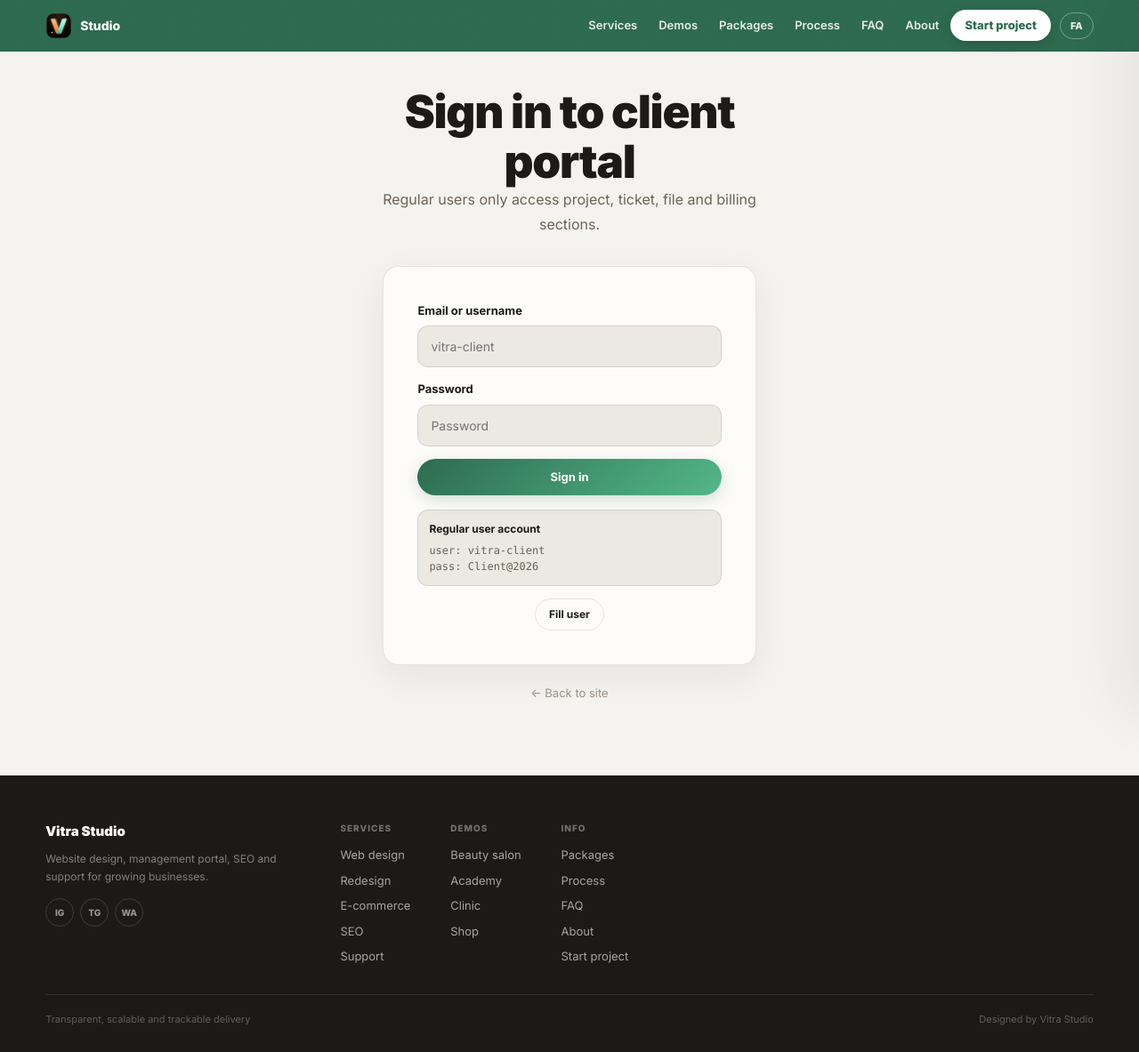
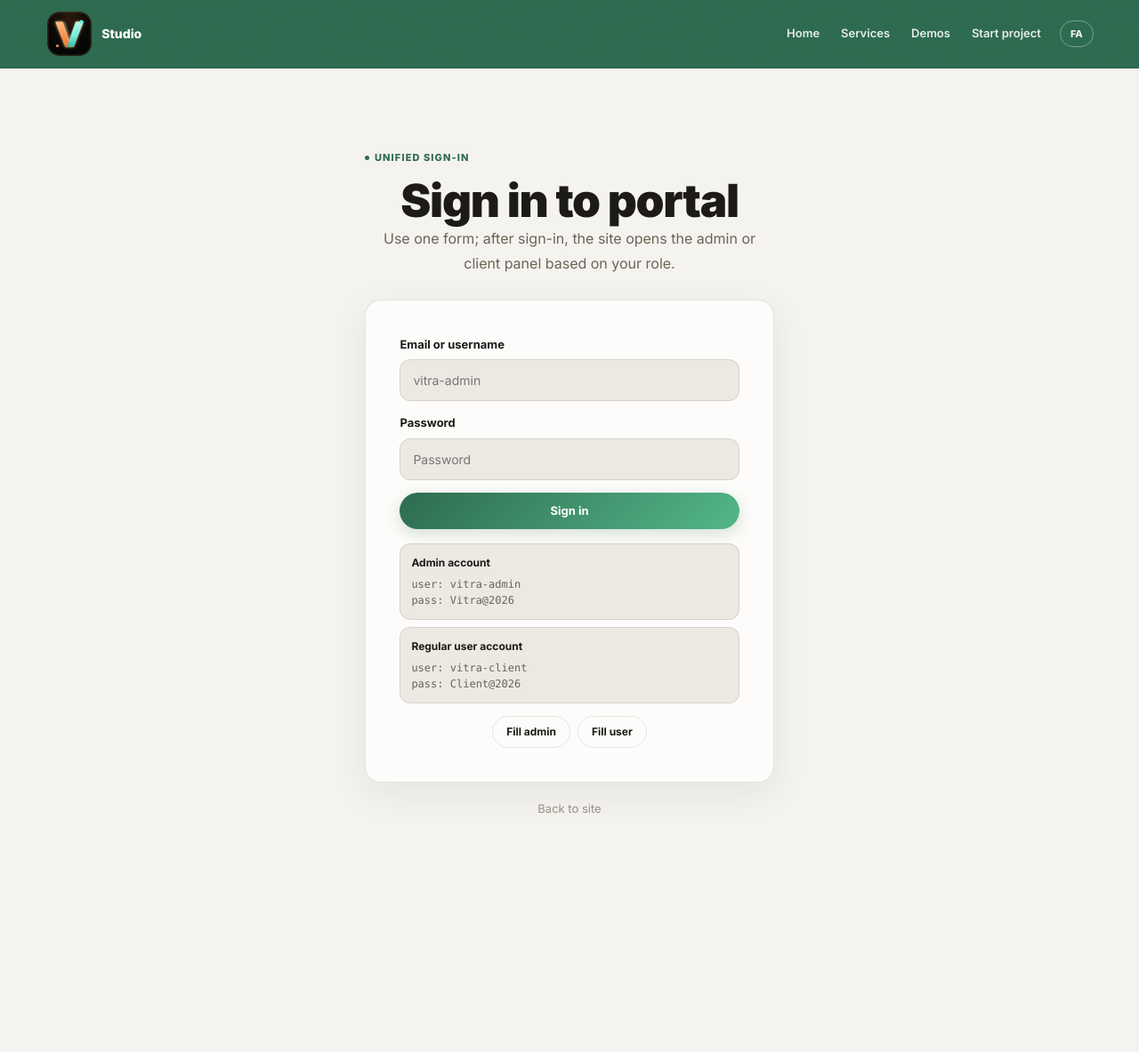
Before and after one commit to mehdimoosavi752-source/vitra-studio, a PHP site: page /login.html in a window 1280 px wide. Shown: the whole page at 89% size. After the commit the page ends 915 px from the top, so only its background shows below. Run offline with PHP 8.4, Linux system fonts and the light colour scheme; some web fonts are replaced.

Commit message:
Add files via upload

```diff
--- a/app.js
+++ b/app.js
@@ -324,9 +324,10 @@
       var u = ((loginForm.querySelector('[name=username]') || loginForm.querySelector('[name=email]') || {}).value || '').trim().toLowerCase();
       var p = ((loginForm.querySelector('[name=password]') || {}).value || '').trim();
       var account = demoAccounts[u];
-      var loginScope = loginForm.dataset.loginScope || (document.body.dataset.page === 'admin-login' ? 'admin' : 'client');
+      var loginScope = loginForm.dataset.loginScope || (document.body.dataset.page === 'admin-login' ? 'admin' : 'any');
       var error = document.querySelector('[data-login-error]');
-      if (!account || account.password !== p || account.role !== loginScope) {
+      var scopeMismatch = account && loginScope !== 'any' && account.role !== loginScope;
+      if (!account || account.password !== p || scopeMismatch) {
         if (error) {
           error.hidden = false;
           error.textContent = lang === 'en' ? 'Username or password is incorrect for this portal.' : 'نام کاربری یا رمز عبور برای این پنل درست نیست.';
@@ -353,7 +354,7 @@
     if (pageName !== 'admin' && pageName !== 'client') return;
     var user = getAuthUser();
     if (!user) {
-      window.location.href = pageName === 'admin' ? 'admin-login.html' : 'login.html';
+      window.location.href = 'login.html';
       return;
     }
     if (pageName === 'admin' && user.role !== 'admin') {
@@ -415,6 +416,60 @@
   });
 
   /* ── 12. APPLY LANGUAGE ON LOAD ──────────────────── */
+  function initPortalPages() {
+    var pageName = (document.body.dataset.page || '').toLowerCase();
+    if (pageName !== 'admin' && pageName !== 'client') return;
+
+    var main = document.querySelector(pageName === 'admin' ? '.portal-main' : '.real-main');
+    var sidebar = document.querySelector(pageName === 'admin' ? '.sidebar nav' : '.real-sidebar nav');
+    if (!main || !sidebar) return;
+
+    var defaultPanel = pageName === 'admin' ? 'overview' : 'dashboard';
+    var links = Array.prototype.slice.call(sidebar.querySelectorAll('a[href^="#"]'));
+
+    function showPanel(rawId, shouldScroll) {
+      var id = (rawId || defaultPanel).replace('#', '');
+      var target = main.querySelector('#' + CSS.escape(id));
+      if (!target) {
+        id = defaultPanel;
+        target = main.querySelector('#' + CSS.escape(id));
+      }
+      if (!target) return;
+
+      main.querySelectorAll(':scope > section[id], :scope > [data-panel-for]').forEach(function(section) {
+        var belongsTo = section.getAttribute('data-panel-for');
+        var isActive = section.id === id || belongsTo === id;
+        section.classList.toggle('active-panel', isActive);
+        section.setAttribute('aria-hidden', isActive ? 'false' : 'true');
+      });
+
+      links.forEach(function(link) {
+        var active = (link.getAttribute('href') || '') === '#' + id;
+        link.classList.toggle('active', active);
+        if (active) link.setAttribute('aria-current', 'page');
+        else link.removeAttribute('aria-current');
+      });
+
+      if (shouldScroll !== false) window.scrollTo({ top: 0, behavior: 'smooth' });
+    }
+
+    links.forEach(function(link) {
+      link.addEventListener('click', function(e) {
+        e.preventDefault();
+        var id = (link.getAttribute('href') || '').replace('#', '') || defaultPanel;
+        if (location.hash !== '#' + id) location.hash = id;
+        showPanel(id, true);
+      });
+    });
+
+    window.addEventListener('hashchange', function() {
+      showPanel(location.hash || defaultPanel, true);
+    });
+    showPanel(location.hash || defaultPanel, false);
+  }
+
+  initPortalPages();
+
   applyLang(lang);
 
   /* ── 12b. WORDPRESS-LIKE SITE EDITOR ─────────────── */
--- a/client.html
+++ b/client.html
@@ -40,6 +40,7 @@
         <small data-fa="دسترسی کاربر عادی" data-en="Regular user access">دسترسی کاربر عادی</small>
       </div>
       <nav>
+        <a href="#requests" data-fa="درخواست‌ها" data-en="Requests">درخواست‌ها</a>
         <a href="#dashboard" data-fa="داشبورد" data-en="Dashboard">داشبورد</a>
         <a href="#timeline" data-fa="مسیر پروژه" data-en="Project Timeline">مسیر پروژه</a>
         <a href="#services" data-fa="خدمات فعال" data-en="Active Services">خدمات فعال</a>
@@ -68,7 +69,7 @@
         </div>
       </section>
 
-      <section class="portal-stats" aria-label="project stats">
+      <section class="portal-stats" data-panel-for="dashboard" aria-label="project stats">
         <article><span data-fa="پیشرفت پروژه" data-en="Project Progress">پیشرفت پروژه</span><strong>82%</strong><small data-fa="مرحله محتوا و تست" data-en="Content and testing phase">مرحله محتوا و تست</small></article>
         <article><span data-fa="تیکت باز" data-en="Open Tickets">تیکت باز</span><strong data-ticket-count>3</strong><small data-fa="یک مورد فوری" data-en="One urgent item">یک مورد فوری</small></article>
         <article><span data-fa="تحویل‌ها" data-en="Deliverables">تحویل‌ها</span><strong>14</strong><small data-fa="طراحی، فایل و گزارش" data-en="Design, files and reports">طراحی، فایل و گزارش</small></article>
--- a/login.html
+++ b/login.html
@@ -3,155 +3,73 @@
 <head>
   <meta charset="utf-8"/>
   <meta name="viewport" content="width=device-width,initial-scale=1"/>
-  <title data-fa="ورود کاربر — ویترا استودیو" data-en="Client Sign In — Vitra Studio">ورود کاربر — ویترا استودیو</title>
-  <meta name="description" data-fa-content="ورود کاربران عادی به پنل پروژه ویترا استودیو." data-en-content="Client sign-in for the Vitra Studio project portal." content="ورود کاربران عادی به پنل پروژه ویترا استودیو."/>
+  <title data-fa="ورود به پنل — ویترا استودیو" data-en="Portal Login — Vitra Studio">Portal Login — Vitra Studio</title>
   <meta name="robots" content="noindex,nofollow"/>
-  <!-- Security Meta Tags -->
-  <meta http-equiv="X-Content-Type-Options" content="nosniff"/>
-  <meta http-equiv="X-Frame-Options" content="SAMEORIGIN"/>
-  <meta http-equiv="Referrer-Policy" content="strict-origin-when-cross-origin"/>
-  <meta http-equiv="Permissions-Policy" content="camera=(), microphone=(), geolocation=()"/>
   <link rel="icon" type="image/svg+xml" href="assets/favicon.svg"/>
   <link rel="stylesheet" href="styles.css"/>
-
-  <meta property="og:type" content="website"/>
-  <meta property="og:site_name" content="Vitra Studio"/>
-  <meta property="og:image" content="assets/og-image.jpg"/>
-  <meta name="twitter:card" content="summary_large_image"/>
-  <!-- Performance: Font Preloads -->
-  <link rel="preload" href="https://fonts.gstatic.com/s/vazirmatn/v13/Ybj--hiO9bHBbkU2uB-TB7Xm5ps.woff2" as="font" type="font/woff2" crossorigin/>
-  <link rel="preload" href="https://fonts.gstatic.com/s/fraunces/v24/6NUh8FyLNQOQZAnv9ZwNjuc.woff2" as="font" type="font/woff2" crossorigin/>
-  <!-- DNS Prefetch -->
-  <link rel="dns-prefetch" href="https://fonts.googleapis.com"/>
-  <link rel="dns-prefetch" href="https://fonts.gstatic.com"/>
-  <!-- Preconnect -->
-  <link rel="preconnect" href="https://fonts.googleapis.com"/>
-  <link rel="preconnect" href="https://fonts.gstatic.com" crossorigin/>
-  <link rel="canonical" href="https://yourdomain.com/login.html"/>
-  <meta name="robots" content="noindex,nofollow"/>
 </head>
 <body data-page="login">
   <header class="topbar" id="topbar">
     <a class="brand" href="index.html">
-      <span class="brand-mark"><img src="assets/vitra-logo.svg" alt=""/></span>
-      <span class="brand-name" data-fa="ویترا استودیو" data-en="Vitra Studio">ویترا استودیو</span>
+      <img src="assets/vitra-logo.svg" alt="Vitra Studio logo"/>
+      <span class="brand-name" data-fa="ویترا استودیو" data-en="Vitra Studio">Vitra Studio</span>
     </a>
     <nav class="t-nav">
-      <a href="services.html"  data-fa="خدمات"    data-en="Services" >خدمات</a>
-      <a href="portfolio.html" data-fa="دموها"     data-en="Demos" >دموها</a>
-      <a href="packages.html"  data-fa="پکیج‌ها"   data-en="Packages" >پکیج‌ها</a>
-      <a href="process.html"   data-fa="فرایند"    data-en="Process" >فرایند</a>
-      <a href="faq.html"       data-fa="سوالات"    data-en="FAQ" >سوالات</a>
-      <a href="about.html"     data-fa="درباره"    data-en="About" >درباره</a>
-      <a class="cta" href="order.html" data-fa="شروع پروژه" data-en="Start project">شروع پروژه</a>
+      <a href="index.html" data-fa="خانه" data-en="Home">Home</a>
+      <a href="services.html" data-fa="خدمات" data-en="Services">Services</a>
+      <a href="portfolio.html" data-fa="نمونه‌کارها" data-en="Demos">Demos</a>
+      <a href="order.html" data-fa="شروع پروژه" data-en="Start project">Start project</a>
     </nav>
-    <button class="lang-btn" type="button">EN</button>
-    <button class="menu-btn" id="menu-btn" aria-expanded="false" aria-label="Menu">
-      <span></span><span></span><span></span>
-    </button>
+    <button class="lang-btn" type="button">FA</button>
   </header>
-  <div class="nav-overlay" id="nav-overlay"></div>
-  <nav class="nav-drawer" id="nav-drawer" aria-hidden="true">
-    <div class="dh">
-      <span class="dh-brand">ویترا استودیو</span>
-      <button class="dh-close" id="drawer-close">×</button>
+
+  <main>
+    <div class="wrap" style="max-width:460px;padding-top:110px;padding-bottom:70px">
+      <div style="text-align:center;margin-bottom:26px">
+        <p class="kicker" data-fa="ورود مشترک" data-en="Unified sign-in">Unified sign-in</p>
+        <h1 data-fa="ورود به پنل" data-en="Sign in to portal">Sign in to portal</h1>
+        <p data-fa="با یک فرم وارد شوید؛ بعد از ورود، سایت بر اساس نقش شما پنل مدیر یا پنل کاربر را نشان می‌دهد." data-en="Use one form; after sign-in, the site opens the admin or client panel based on your role.">Use one form; after sign-in, the site opens the admin or client panel based on your role.</p>
       </div>
-    <div class="dl">
-      <a href="services.html"  data-fa="خدمات"    data-en="Services">خدمات</a>
-      <a href="portfolio.html" data-fa="دموها"     data-en="Demos">دموها</a>
-      <a href="packages.html"  data-fa="پکیج‌ها"   data-en="Packages">پکیج‌ها</a>
-      <a href="process.html"   data-fa="فرایند"    data-en="Process">فرایند</a>
-      <a href="faq.html"       data-fa="سوالات"    data-en="FAQ">سوالات</a>
-      <a href="about.html"     data-fa="درباره"    data-en="About">درباره</a>
-      <a href="login.html"     data-fa="ورود"      data-en="Login">ورود</a>
-      <a class="d-cta" href="order.html" data-fa="شروع پروژه" data-en="Start project">شروع پروژه</a>
-    </div>
-    <div class="df">
-      <button class="df-lang" id="drawer-lang" type="button">Switch to EN</button>
-    </div>
-  </nav>
-<main>
-  <div class="wrap" style="max-width:420px;padding-top:40px">
-    <div style="text-align:center;margin-bottom:32px">
-      <h1 data-fa="ورود به پنل کاربر" data-en="Sign in to client portal">ورود به پنل کاربر</h1>
-      <p data-fa="کاربران عادی فقط به بخش‌های پروژه، تیکت، فایل و پرداخت دسترسی دارند." data-en="Regular users only access project, ticket, file and billing sections.">کاربران عادی فقط به بخش‌های پروژه، تیکت، فایل و پرداخت دسترسی دارند.</p>
-    </div>
+
       <div class="form-wrap">
-      <form data-login-form data-login-scope="client" style="display:flex;flex-direction:column;gap:14px">
+        <form data-login-form data-login-scope="any" style="display:flex;flex-direction:column;gap:14px">
           <div class="field">
-          <label for="l-user" data-fa="ایمیل یا نام کاربری" data-en="Email or username">ایمیل یا نام کاربری</label>
-          <input id="l-user" name="username" required autocomplete="username"
-            data-fa-placeholder="vitra-client" data-en-placeholder="vitra-client"
-            placeholder="vitra-client"/>
+            <label for="l-user" data-fa="ایمیل یا نام کاربری" data-en="Email or username">Email or username</label>
+            <input id="l-user" name="username" required autocomplete="username" placeholder="vitra-admin"/>
           </div>
           <div class="field">
-          <label for="l-pass" data-fa="رمز عبور" data-en="Password">رمز عبور</label>
-          <input id="l-pass" name="password" type="password" required autocomplete="current-password"
-            data-fa-placeholder="رمز عبور" data-en-placeholder="Password"
-            placeholder="رمز عبور"/>
+            <label for="l-pass" data-fa="رمز عبور" data-en="Password">Password</label>
+            <input id="l-pass" name="password" type="password" required autocomplete="current-password" placeholder="Password"/>
           </div>
-        <button class="btn btn-primary" type="submit" style="width:100%;justify-content:center"
-          data-fa="ورود" data-en="Sign in">ورود</button>
+          <button class="btn btn-primary" type="submit" style="width:100%;justify-content:center" data-fa="ورود" data-en="Sign in">Sign in</button>
           <p class="login-error" data-login-error hidden></p>
+
           <div class="demo-accounts">
             <div>
-            <b data-fa="اکانت کاربر عادی" data-en="Regular user account">اکانت کاربر عادی</b>
+              <b data-fa="اکانت مدیر" data-en="Admin account">Admin account</b>
+              <span>user: vitra-admin</span>
+              <span>pass: Vitra@2026</span>
+            </div>
+            <div>
+              <b data-fa="اکانت کاربر عادی" data-en="Regular user account">Regular user account</b>
               <span>user: vitra-client</span>
               <span>pass: Client@2026</span>
             </div>
           </div>
+
           <div style="display:flex;gap:8px;flex-wrap:wrap;justify-content:center">
-          <button class="btn btn-outline btn-sm" type="button" data-fill-login="client" data-fa="پر کردن کاربر" data-en="Fill user">پر کردن کاربر</button>
+            <button class="btn btn-outline btn-sm" type="button" data-fill-login="admin" data-fa="پر کردن مدیر" data-en="Fill admin">Fill admin</button>
+            <button class="btn btn-outline btn-sm" type="button" data-fill-login="client" data-fa="پر کردن کاربر" data-en="Fill user">Fill user</button>
           </div>
         </form>
       </div>
-    <p style="text-align:center;margin-top:20px;font-size:13px;color:var(--faint)">
-      <a href="order.html" data-fa="← بازگشت به سایت" data-en="← Back to site">← بازگشت به سایت</a>
+
+      <p style="text-align:center;margin-top:18px;font-size:13px;color:var(--faint)">
+        <a href="index.html" data-fa="بازگشت به سایت" data-en="Back to site">Back to site</a>
       </p>
     </div>
-  <footer class="site-footer">
-    <div class="footer-inner">
-      <div class="footer-brand">
-        <strong data-fa="ویترا استودیو" data-en="Vitra Studio">ویترا استودیو</strong>
-        <p data-fa="طراحی سایت، پنل مدیریت، سئو و پشتیبانی برای کسب‌وکارهای در حال رشد." data-en="Website design, management portal, SEO and support for growing businesses.">طراحی سایت، پنل مدیریت، سئو و پشتیبانی برای کسب‌وکارهای در حال رشد.</p>
-        <div class="footer-socials">
-          <a data-social-link="instagram" target="_blank" rel="noopener" aria-label="Instagram">IG</a>
-          <a data-social-link="telegram"  target="_blank" rel="noopener" aria-label="Telegram">TG</a>
-          <a data-social-link="whatsapp"  target="_blank" rel="noopener" aria-label="WhatsApp">WA</a>
-        </div>
-      </div>
-      <nav class="footer-nav">
-        <div class="footer-col">
-          <h4 data-fa="خدمات" data-en="Services">خدمات</h4>
-          <a href="services.html"  data-fa="طراحی سایت"  data-en="Web design">طراحی سایت</a>
-          <a href="services.html"  data-fa="بازطراحی"    data-en="Redesign">بازطراحی</a>
-          <a href="services.html"  data-fa="فروشگاه"     data-en="E-commerce">فروشگاه</a>
-          <a href="services.html"  data-fa="سئو"         data-en="SEO">سئو</a>
-          <a href="services.html"  data-fa="پشتیبانی"    data-en="Support">پشتیبانی</a>
-        </div>
-        <div class="footer-col">
-          <h4 data-fa="دموها" data-en="Demos">دموها</h4>
-          <a href="demo-salon.html"   data-fa="سالن زیبایی" data-en="Beauty salon">سالن زیبایی</a>
-          <a href="demo-academy.html" data-fa="آموزشگاه"    data-en="Academy">آموزشگاه</a>
-          <a href="demo-clinic.html"  data-fa="مطب"         data-en="Clinic">مطب</a>
-          <a href="demo-shop.html"    data-fa="فروشگاه"     data-en="Shop">فروشگاه</a>
-        </div>
-        <div class="footer-col">
-          <h4 data-fa="راهنما" data-en="Info">راهنما</h4>
-          <a href="packages.html" data-fa="پکیج‌ها"    data-en="Packages">پکیج‌ها</a>
-          <a href="process.html"  data-fa="فرایند"     data-en="Process">فرایند</a>
-          <a href="faq.html"      data-fa="سوالات"     data-en="FAQ">سوالات</a>
-          <a href="about.html"    data-fa="درباره"     data-en="About">درباره</a>
-          <a href="order.html"    data-fa="شروع پروژه" data-en="Start project">شروع پروژه</a>
-        </div>
-      </nav>
-    </div>
-    <div class="footer-bottom">
-      <span data-fa="تحویل شفاف، توسعه‌پذیر و قابل پیگیری" data-en="Transparent, scalable and trackable delivery">تحویل شفاف، توسعه‌پذیر و قابل پیگیری</span>
-      <span data-fa="طراحی‌شده در ویترا استودیو" data-en="Designed by Vitra Studio">طراحی‌شده در ویترا استودیو</span>
-    </div>
-  </footer>
   </main>
+
   <script src="app.js"></script>
 </body>
 </html>
```
Also changed, not shown: index.html (+1 -80 lines), styles.css (+97 -2 lines). Lines whose indentation alone changed are shown as unchanged.
